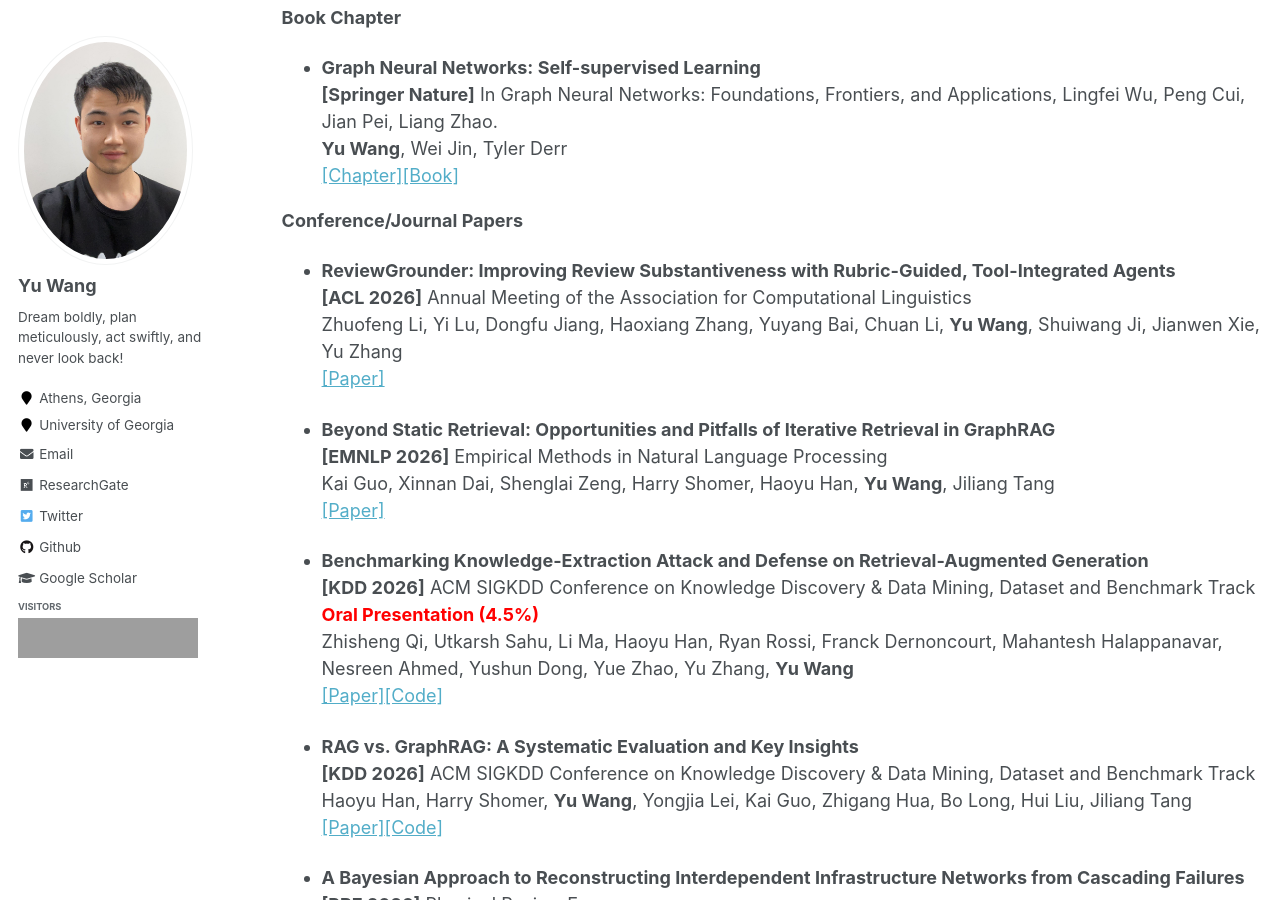
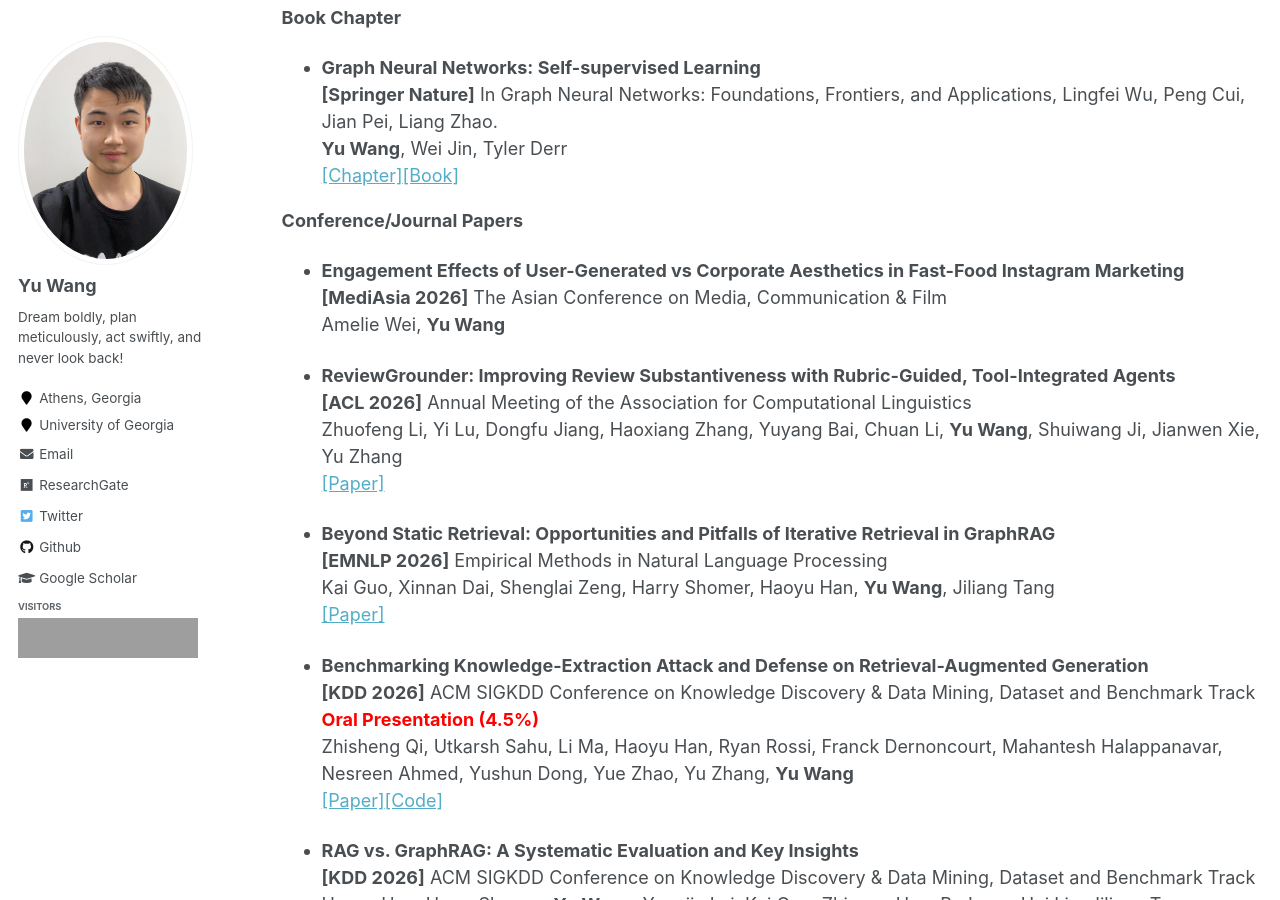
Before and after one commit to yuwang0103/yuwang0103.github.io, a Jekyll site: the page built from _pages/publication.md, in a window 1280 px wide and 900 px high, scrolled down 1127 px. Built offline with Jekyll 4.4.1, drawn with Linux system fonts in a browser that asks for light colours; grey boxes are pictures that could not be loaded.

Commit message:
Update MediAsia acceptance

```diff
--- a/_pages/publication.md
+++ b/_pages/publication.md
@@ -47,6 +47,10 @@ Most up-to-date publications are [here](https://yuwang0103.github.io/_pages/CV.p
 
 
 **Conference/Journal Papers**
+
+- **Engagement Effects of User-Generated vs Corporate Aesthetics in Fast-Food Instagram Marketing**
+  <br> **[MediAsia 2026]** The Asian Conference on Media, Communication & Film
+  <br> Amelie Wei, **Yu Wang**
 
 - **ReviewGrounder: Improving Review Substantiveness with Rubric-Guided, Tool-Integrated Agents**
   <br> **[ACL 2026]** Annual Meeting of the Association for Computational Linguistics
```
Also changed, not shown: _pages/about.md (+1 -0 lines).
